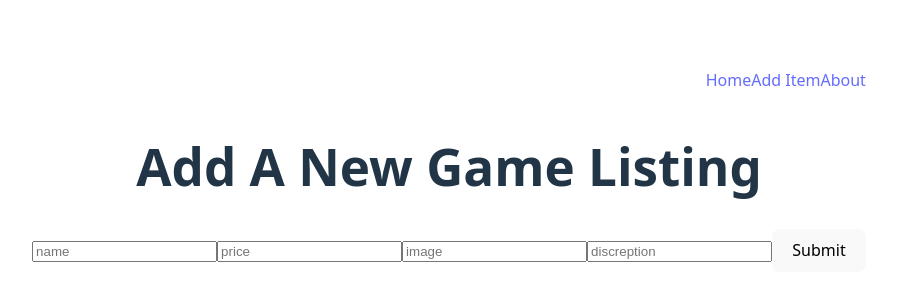
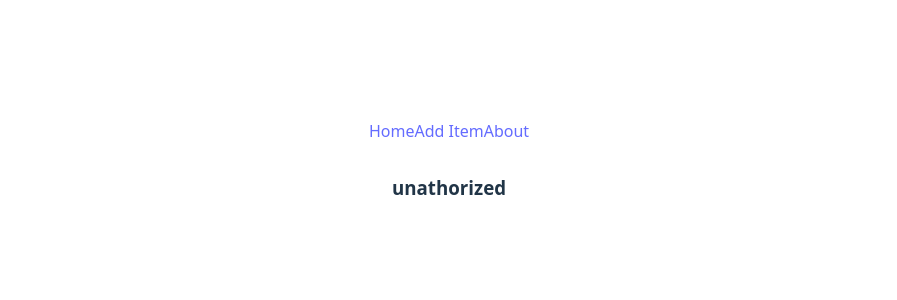
Before and after one commit to FerasAlbuflasa01/water-garden-museum-forntend, a React (Vite) app: page /game/new in a window 1280 px wide. Shown: the part 236-536 px from the top of the page, without its empty margins (191-1088 px from the left). Built offline with nearby package versions, Linux system fonts and the light colour scheme.

Commit message:
new merge

```diff
--- a/src/App.jsx
+++ b/src/App.jsx
@@ -2,7 +2,6 @@ import './App.css'
 import { Routes, Route } from 'react-router-dom'
 import { useEffect, useState } from 'react'
 import Client, { BASE_URL } from './services/api'
-
 
 import SignIn from './components/SignIn'
 import Home from './components/Home'
@@ -23,32 +22,24 @@ const App = () => {
   useEffect(() => {
     checkToken()
   }, [])
-
+  const handleLogOut = () => {
+    setUser(null)
+    localStorage.clear()
+  }
   return (
-
     <>
-
-
-      <Header />
+      <Header handleLogOut={handleLogOut} admin={admin} />
 
       <main>
-
         <Routes>
           <Route path="/sign-in" element={<SignIn setAdmin={setAdmin} />} />
           <Route path="/" element={<Home />} />
           <Route path="/about" element={<About />} />
           <Route path="/game/new" element={<New />} />
           <Route path="/view/games" element={<ViewDetails />} />
-
         </Routes>
-
       </main>
-
-
     </>
-
-
-
   )
 }
 
--- a/src/components/Header.jsx
+++ b/src/components/Header.jsx
@@ -1,13 +1,20 @@
-import { NavLink } from "react-router-dom"
+import { Link, NavLink } from 'react-router-dom'
 
-const Header = () => {
-    return (
+const Header = ({ admin, handleLogOut }) => {
+  let display
+  console.log(admin)
 
-        <header>
-    <NavLink to="/">Home</NavLink>
-    <NavLink to="/new/games">Add Item</NavLink>
-    <NavLink to="/about">About</NavLink>
+  return (
+    <header>
+      <NavLink to="/">Home</NavLink>
+      <NavLink to="/new/games">Add Item</NavLink>
+      <NavLink to="/about">About</NavLink>
+      {admin ? (
+        <Link onClick={handleLogOut} to="/">
+          Sign Out
+        </Link>
+      ) : null}
     </header>
-    )
+  )
 }
 export default Header
--- a/src/components/New.jsx
+++ b/src/components/New.jsx
@@ -20,7 +20,8 @@ const New = () => {
     setCrreatGame(initialState)
     navigate('/')
   }
-
+  const token = localStorage.getItem('token')
+  if (token) {
     return (
       <div>
         <h1>Add A New Game Listing</h1>
@@ -53,9 +54,16 @@ const New = () => {
             value={creatGame.discreption}
             onChange={handleChange}
           />
-        <button type='submit'>Submit</button>
+          <button type="submit">Submit</button>
         </form>
       </div>
     )
+  } else {
+    return (
+      <>
+        <h3>unathorized</h3>
+      </>
+    )
+  }
 }
 export default New
```
Lines whose indentation alone changed are shown as unchanged.
